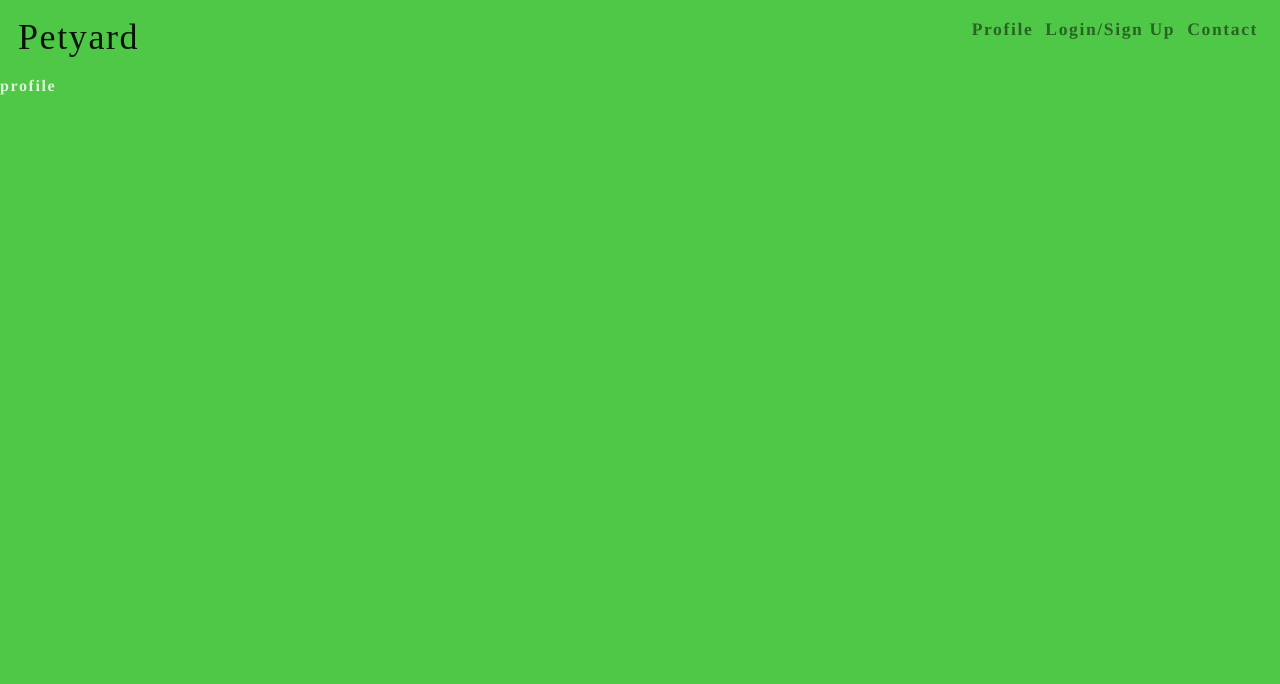
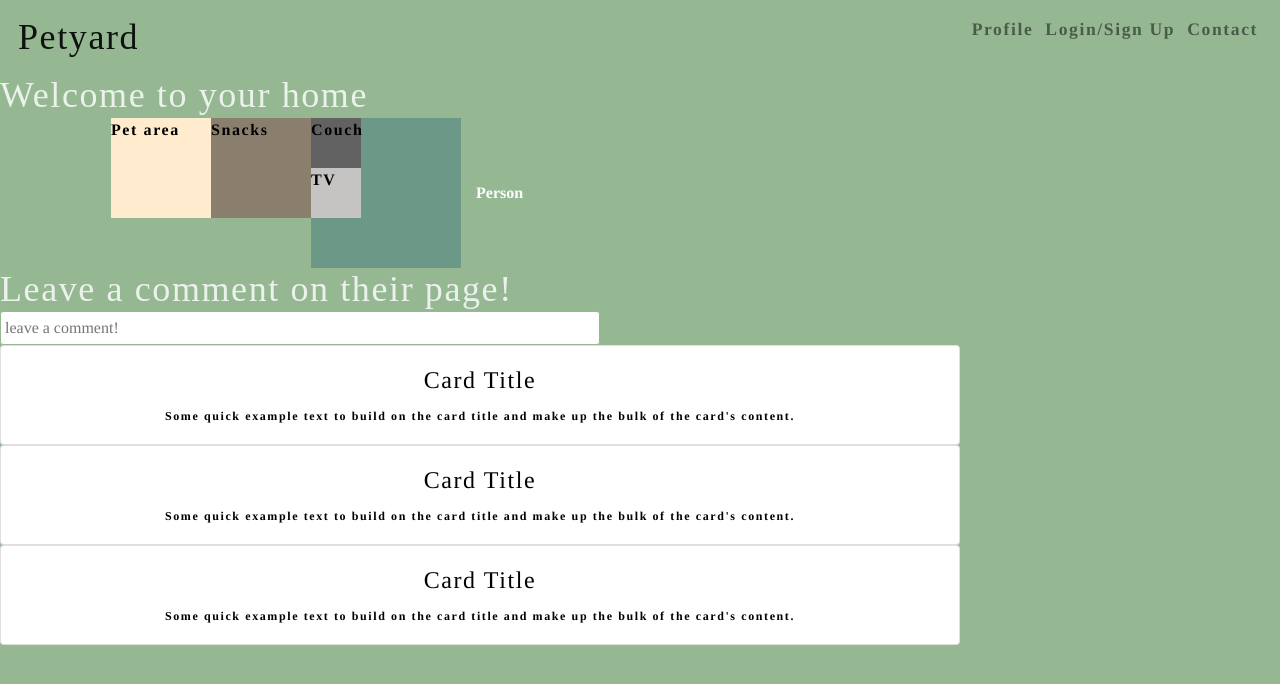
Before and after one commit to cultstatue/petyard, a React (Create React App) app in the folder client/: page /profile in a window 1280 px wide. Shown: the top 684 px of the page. Built offline with nearby package versions, Linux system fonts and the light colour scheme; no server answers.

Commit message:
added basic profile elements

```diff
--- /dev/null
+++ b/client/src/components/Profile/index.css
@@ -0,0 +1,40 @@
+.card {
+  width: 75%;
+  height: 100px;
+}
+.card-body {
+  color: black;
+}
+
+.house {
+  color: black;
+  display: flex;
+  flex-wrap: wrap;
+}
+.pets {
+  background-color: blanchedalmond;
+  width: 100px;
+  height: 100px;
+}
+
+.snacks {
+  background-color: rgb(138, 126, 108);
+  width: 100px;
+  height: 100px;
+}
+
+.living-room {
+  background-color: rgb(107, 152, 135);
+  width: 150px;
+  height: 150px;
+}
+.couch {
+  background-color: rgb(98, 98, 98);
+  width: 50px;
+  height: 50px;
+}
+.tv {
+  background-color: rgb(198, 195, 195);
+  width: 50px;
+  height: 50px;
+}
--- a/client/src/components/Profile/index.js
+++ b/client/src/components/Profile/index.js
@@ -1,7 +1,85 @@
 import React, { useState } from "react";
+import { QUERY_ME } from "../../utils/queries";
+import { useQuery, useMutation } from "@apollo/client";
+import { Card } from "react-bootstrap";
+import "./index.css";
+const Profile = () => {
+  const { loading, data } = useQuery(QUERY_ME);
 
-const Profile = () => {
-  return <div> profile </div>;
+  const user = data?.me || {};
+
+  // // Here we could add user authentication to navigate to either a personal profile or a different users
+  // if (Auth.loggedIn() && Auth.getProfile().data.username === userParam) {
+  //     return <Navigate to="/profile" />;
+  //   }
+
+  // If we are still in the loading stage, display this to user
+  if (loading) {
+    return <div>Loading</div>;
+  }
+
+  //   //make sure you cant get to profile page without being logged in
+  //   if (!user?.username) {
+  //     return (
+  //       <h4>
+  //         You need to be logged in to see this page. Use the navigation links
+  //         above to sign up or log in!
+  //       </h4>
+  //     );
+  //   }
+
+  return (
+    <>
+      <h1>Welcome to your home</h1>
+      <div className="container house">
+        <div className="pets">Pet area</div>
+
+        <div className="snacks">Snacks</div>
+
+        <div className="living-room">
+          <div className="couch">Couch</div>
+          <div className="tv">TV</div>
+        </div>
+
+        <button>Person</button>
+      </div>
+      <div className="comment-section">
+        <h1>Leave a comment on their page!</h1>
+        <div className="comment-text">
+          <input placeholder="leave a comment!"></input>
+        </div>
+        <div className="comments">
+          <Card>
+            <Card.Body>
+              <Card.Title>Card Title</Card.Title>
+              <Card.Text>
+                Some quick example text to build on the card title and make up
+                the bulk of the card's content.
+              </Card.Text>
+            </Card.Body>
+          </Card>
+          <Card>
+            <Card.Body>
+              <Card.Title>Card Title</Card.Title>
+              <Card.Text>
+                Some quick example text to build on the card title and make up
+                the bulk of the card's content.
+              </Card.Text>
+            </Card.Body>
+          </Card>
+          <Card>
+            <Card.Body>
+              <Card.Title>Card Title</Card.Title>
+              <Card.Text>
+                Some quick example text to build on the card title and make up
+                the bulk of the card's content.
+              </Card.Text>
+            </Card.Body>
+          </Card>
+        </div>
+      </div>
+    </>
+  );
 };
 
 export default Profile;
--- a/client/src/index.css
+++ b/client/src/index.css
@@ -8,7 +8,7 @@ main {
 :root {
   --primary: #ffffff;
   --secondary: #2192b8;
-	--dark: #50c847;
+  --dark: #95b893;
   --light: #ffffffcf;
   --darker: #323cc5;
   --spacing-one: calc(1rem * 0.5);
@@ -31,12 +31,12 @@ body {
   font-weight: 600;
   line-height: 1.5;
   font-size: 16px;
-	letter-spacing: .1em;
+  letter-spacing: 0.1em;
 
   /* Background colors for the page */
   background: var(--dark);
   color: var(--light);
-	font-family: 'times', 'Times New Roman', Times, serif;
+  font-family: "times", "Times New Roman", Times, serif;
 }
 
 /* Setting style for the headers h1-6 */
@@ -46,7 +46,7 @@ h3,
 h4,
 h5,
 h6 {
-	font-family: 'Times New Roman';
+  font-family: "Times New Roman";
   font-weight: 450;
   margin: auto;
 }
@@ -98,14 +98,13 @@ header {
   background: var(--secondary);
   display: flex;
   justify-content: space-between;
-	padding: .2rem;
+  padding: 0.2rem;
   text-align: center;
-	font-family: Impact, Haettenschweiler, 'Arial Narrow Bold', sans-serif;
+  font-family: Impact, Haettenschweiler, "Arial Narrow Bold", sans-serif;
 }
 
 /* Petyard special font here */
 header h2 {
-
 }
 
 header a {
@@ -115,23 +114,22 @@ header a {
 button {
   background: var(--quaternary);
   border: 0;
-	border-radius: .5rem;
+  border-radius: 0.5rem;
   color: #fff;
   cursor: pointer;
   font-size: 16px;
   font-weight: 600;
   padding: 10px 15px;
   font-size: 1rem;
-
 }
 
 button:hover {
-	opacity: .8;
+  opacity: 0.8;
 }
 
 button[disabled] {
   cursor: default;
-	opacity: .8;
+  opacity: 0.8;
 }
 
 img {
@@ -158,7 +156,7 @@ input {
 
 input:focus {
   border: 1px solid var(--secondary);
-	box-shadow: 0 0 .25rem rgba(0, 0, 0, .5);
+  box-shadow: 0 0 0.25rem rgba(0, 0, 0, 0.5);
 }
 
 ol li {
@@ -223,7 +221,6 @@ textarea {
   margin-top: var(--spacing-two);
   margin-bottom: var(--spacing-two);
 }
-
 
 .my-5 {
   margin-top: var(--spacing-five);
@@ -300,7 +297,7 @@ textarea {
 }
 
 .page-header {
-	font-family: 'Roboto', sans-serif;
+  font-family: "Roboto", sans-serif;
   font-size: 2.5em;
   font-weight: 500;
   margin: 5px 0;
@@ -345,15 +342,17 @@ textarea {
 }
 
 .card-link {
-	font-family: 'Lucida Sans', 'Lucida Sans Regular', 'Lucida Grande', 'Lucida Sans Unicode', Geneva, Verdana, sans-serif;
-	font-size: 0.70rem;
+  font-family: "Lucida Sans", "Lucida Sans Regular", "Lucida Grande",
+    "Lucida Sans Unicode", Geneva, Verdana, sans-serif;
+  font-size: 0.7rem;
 }
 
 .padding {
   padding: 50px;
 }
 
-@media screen and (max-width: 980px) {}
+@media screen and (max-width: 980px) {
+}
 @media screen and (max-width: 817px) {
   header div {
     position: relative;
--- a/client/src/utils/queries.js
+++ b/client/src/utils/queries.js
@@ -1 +1,29 @@
-import { gql } from '@apollo/client'
+import { gql } from "@apollo/client";
+
+export const QUERY_ME = gql`
+  {
+    me {
+      _id
+      username
+      email
+      status {
+        statusText
+        username
+        comments {
+          commentText
+          username
+        }
+      }
+      pets {
+        name
+        breed
+        age
+        gender
+        praises {
+          username
+          praiseText
+        }
+      }
+    }
+  }
+`;
```
Also changed, not shown: 1 other file (tests, documents, lock files or other folders). Lines whose indentation alone changed are shown as unchanged.
